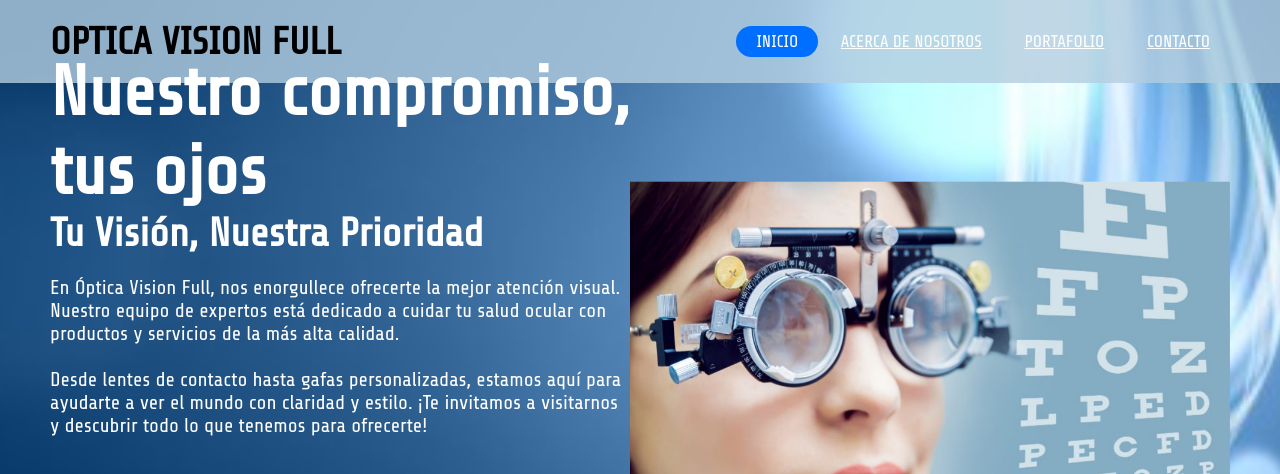
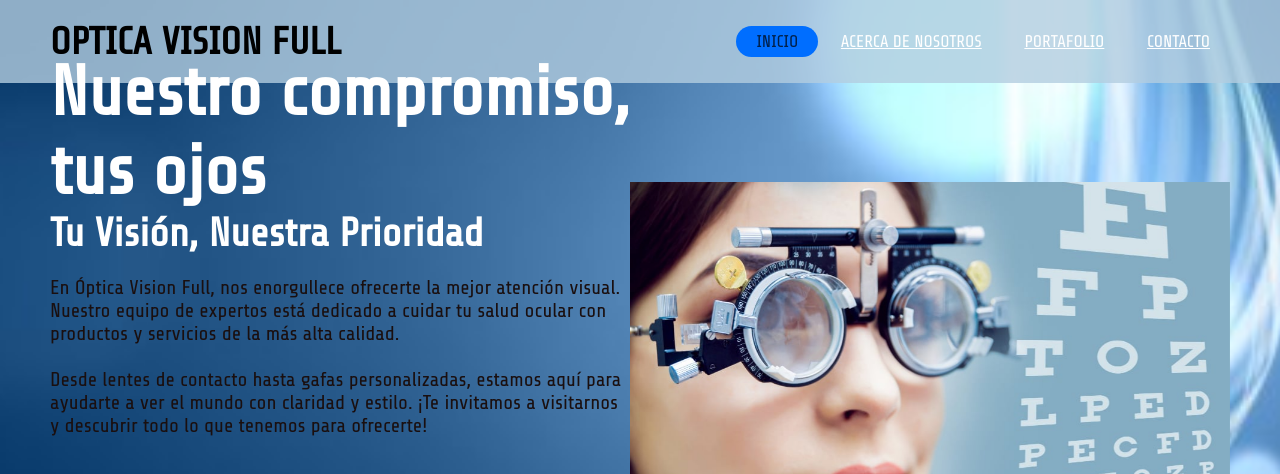
Before and after one commit to JuanTobon26M/OpticalVisionFull, a plain HTML site: page ProyectoOpticaVision/index.html in a window 1280 px wide. In both pictures the pointer is over the item "INICIO". Shown: the top 474 px of the page. Drawn offline with nearby package versions, Linux system fonts and the light colour scheme.

Commit message:
color al parrafo

```diff
--- a/ProyectoOpticaVision/style.css
+++ b/ProyectoOpticaVision/style.css
@@ -71,7 +71,7 @@ ul li:hover {
   background-color: #006eff;
   border-radius: 25px;
   text-decoration: none;
-  color: #ffffff;
+  color: #020101b7;
 }
 
 /* Otros estilos */
@@ -102,7 +102,7 @@ header h2 {
 
 header p {
   font-size: 2rem;
-  color: #ffffff;
+  color: #1a0f0f;
   margin-top: 20px;
   margin-bottom: 40px;
 }
```
